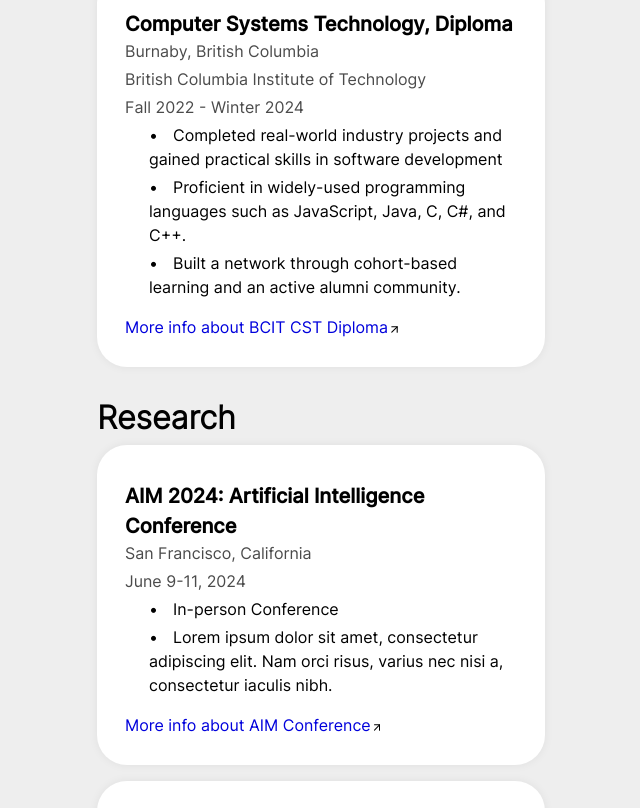
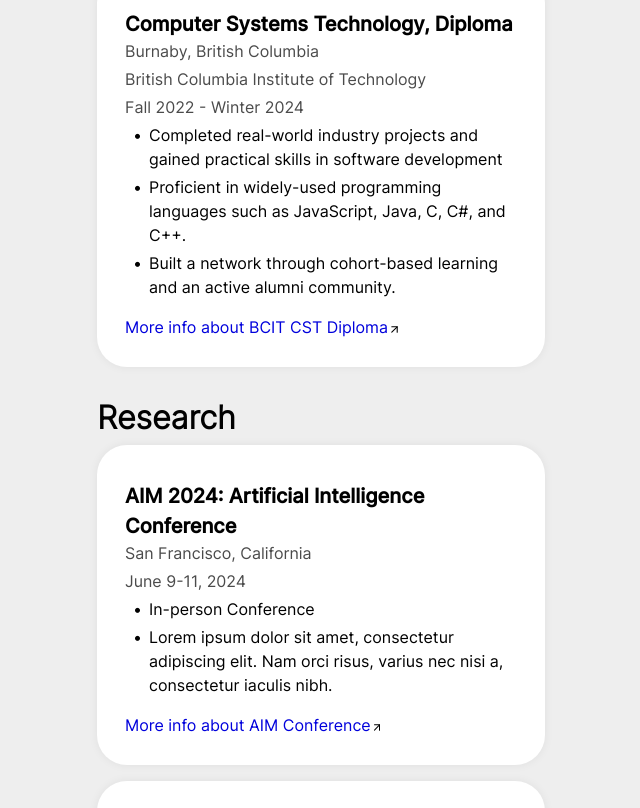
Before and after one commit to gathrean/my-portfolio, a React (Create React App) app: page / in a window 1280 px wide. Shown: the part 2621-3429 px from the top of the page, without its empty margins (479-1119 px from the left). Built offline with nearby package versions, Linux system fonts and the light colour scheme.

Commit message:
Changed ul bullet points to be offset to the left

```diff
--- a/src/App.css
+++ b/src/App.css
@@ -96,7 +96,8 @@
 .section-container li:before {
   content: "•";
   display: inline-block;
-  width: 1.5em;
+  width: 1em;
+  margin-left: -1em;
 }
 
 e {
```
